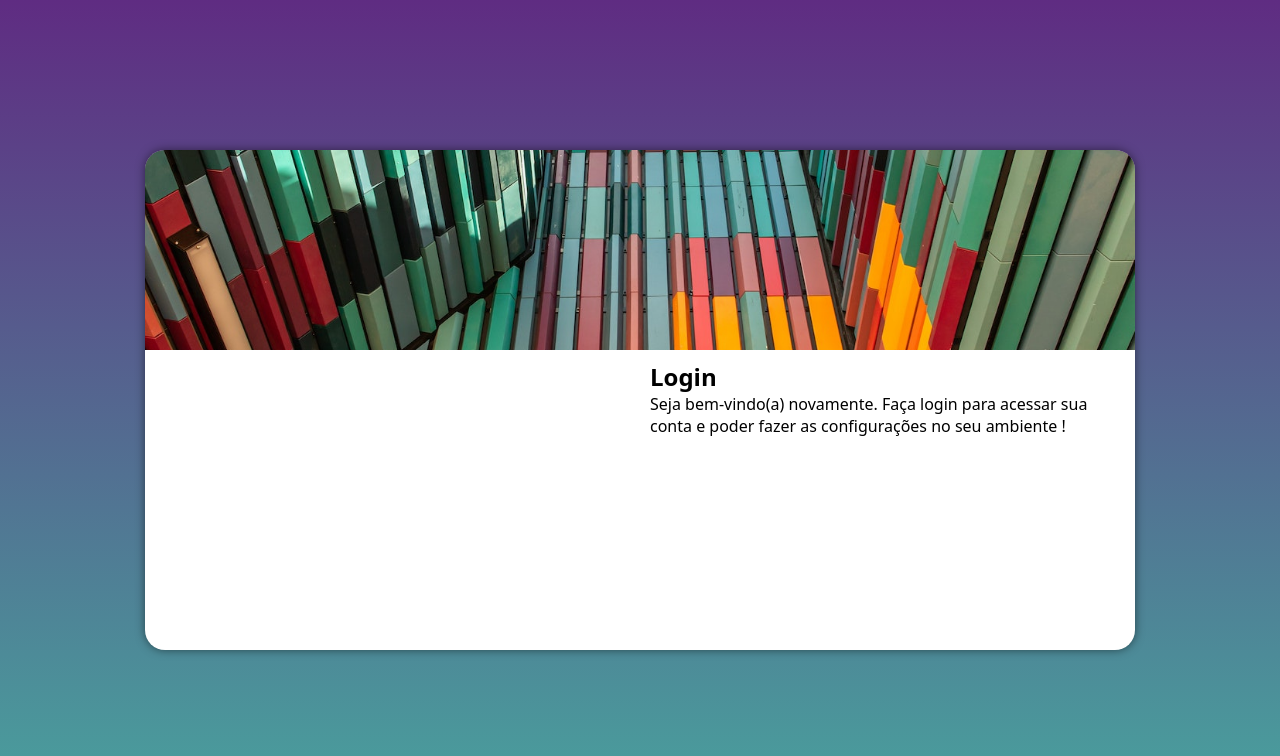
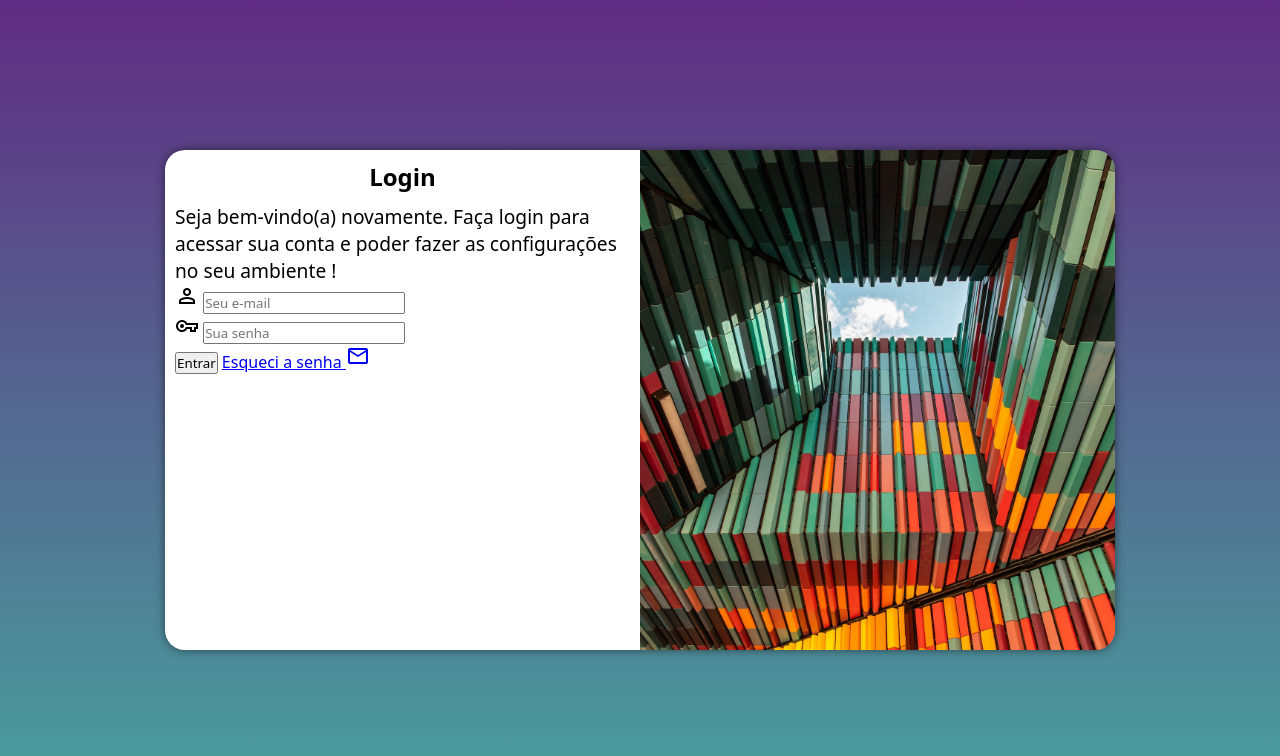
Before and after one commit to TiagoTeixeira9/Projeto-login, a plain HTML site: page index.html in a window 1280 px wide. Drawn offline with nearby package versions, Linux system fonts and the light colour scheme.

Commit message:
more updates on index

```diff
--- a/estilos/media-query.css
+++ b/estilos/media-query.css
@@ -29,17 +29,25 @@
     }
 
     section#login {
-        width: 990px;
+        width: 950px;
     }
 
-    sectio#login > div#imagem {
-        float: left;
+    section#login > div#imagem {
+        float: right;
         width: 50%;
         height: 100%;
     }
 
     section#login > div#formulário {
-        float: right;
+        float: left;
         width: 50%;
     }
+
+    div#formulário > {
+        font-size: 2em;
+    }
+
+    div#formulário > p {
+        font-size: 1.2em;
+    }
 }
--- a/estilos/style.css
+++ b/estilos/style.css
@@ -55,3 +55,8 @@ section#login > div#formulário {
     display: block;
     padding: 10px;
 }
+
+div#formulário > h1 {
+    text-align: center;
+    margin-bottom: 10px;
+}
--- a/index.html
+++ b/index.html
@@ -6,6 +6,7 @@
     <title>Tela Login</title>
     <link rel="stylesheet" href="estilos/style.css">
     <link rel="stylesheet" href="estilos/media-query.css">
+    <link rel="stylesheet" href="https://fonts.googleapis.com/css2?family=Material+Symbols+Outlined:opsz,wght,FILL,GRAD@48,400,0,0" />
 </head>
 <body>
     <main>
@@ -17,7 +18,20 @@
                 <h1>Login</h1>
                 <p>Seja bem-vindo(a) novamente. Faça login para acessar sua conta e poder fazer as configurações no seu ambiente !</p>
                 <form action="login.php" method="post">
-
+                    <div class="campo">
+                        <i class="material-symbols-outlined">person</i>
+                        <input type="email" name="login" id="ilogin" placeholder="Seu e-mail" autocomplete="email" required maxlength="30">
+                        <label for="ilogin"></label>
+                    </div>
+                    <div class="campo">
+                        <i class="material-symbols-outlined">vpn_key</i>
+                        <input type="password" name="senha" id="isenha" placeholder="Sua senha" autocomplete="current-password" required minlength="8" maxlength="20">
+                        <label for="isenha"></label>
+                    </div>
+                    <input type="submit" value="Entrar">
+                    <a href="esqueci.html">
+                        Esqueci a senha <i class="material-symbols-outlined">email</i>
+                    </a>
                 </form>
             </div>
         </section>
```
